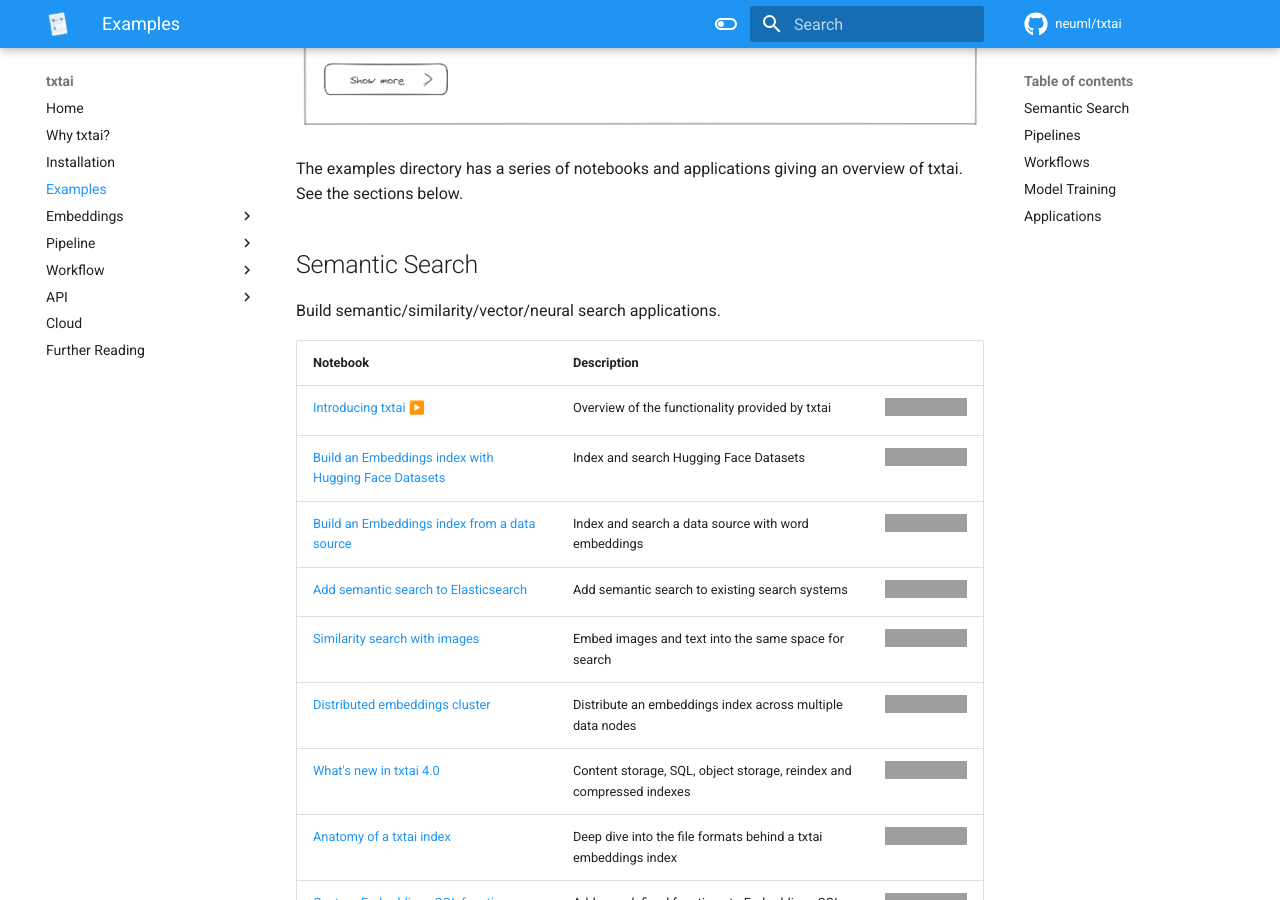
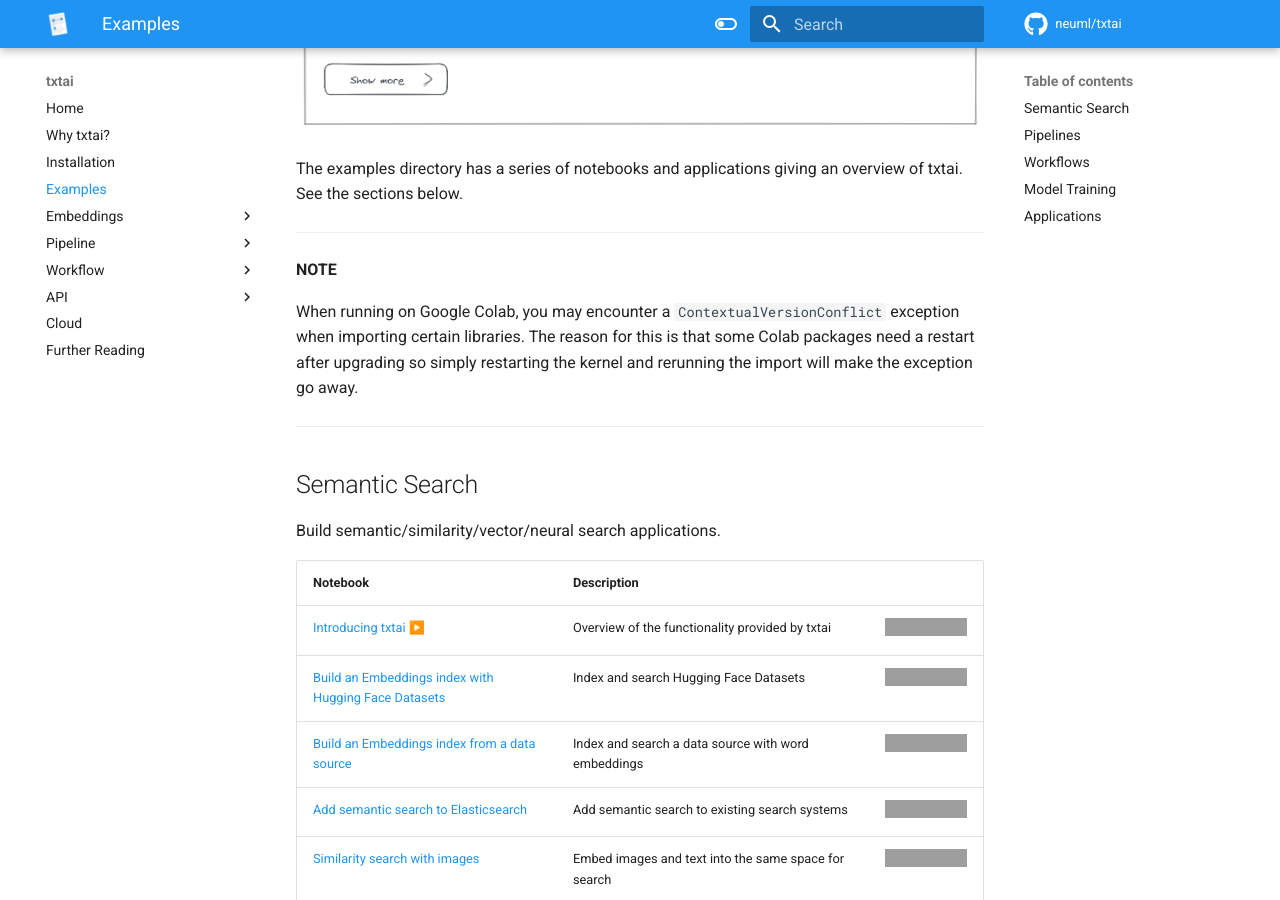
Before and after one commit to neuml/txtai, an MkDocs documentation site: the page built from docs/examples.md, in a window 1280 px wide and 900 px high, scrolled down 348 px, cut to the strip 0-900 px from the top of the window. Built offline with MkDocs 1.6.1 and Material for MkDocs 9.7.7, drawn with Linux system fonts in a browser that asks for light colours; comment, search, counter and statistics services are not loaded; grey boxes are pictures that could not be loaded.

Commit message:
Move note to the examples section
Moving the note to restart the kernel to the examples section since this
happens in a lot of notebooks and is a bit unpredictable.

```diff
--- a/docs/examples.md
+++ b/docs/examples.md
@@ -4,6 +4,13 @@
 ![examples](images/examples-dark.png#only-dark)
 
 The examples directory has a series of notebooks and applications giving an overview of txtai. See the sections below.
+
+---
+**NOTE**
+
+When running on Google Colab, you may encounter a `ContextualVersionConflict` exception when importing certain libraries. The reason for this is that some Colab packages need a restart after upgrading so simply restarting the kernel and rerunning the import will make the exception go away.
+
+---
 
 ## Semantic Search
 
```
